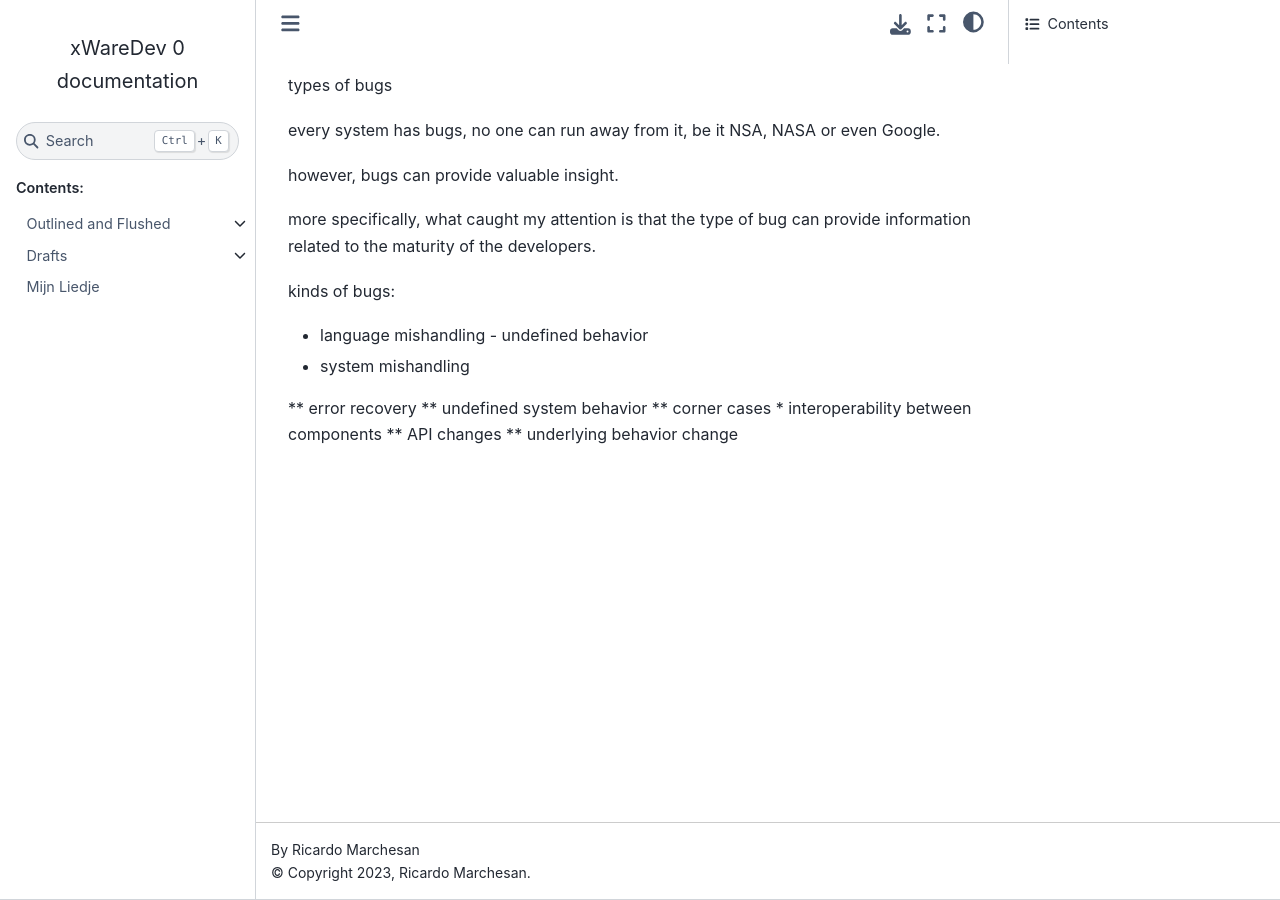
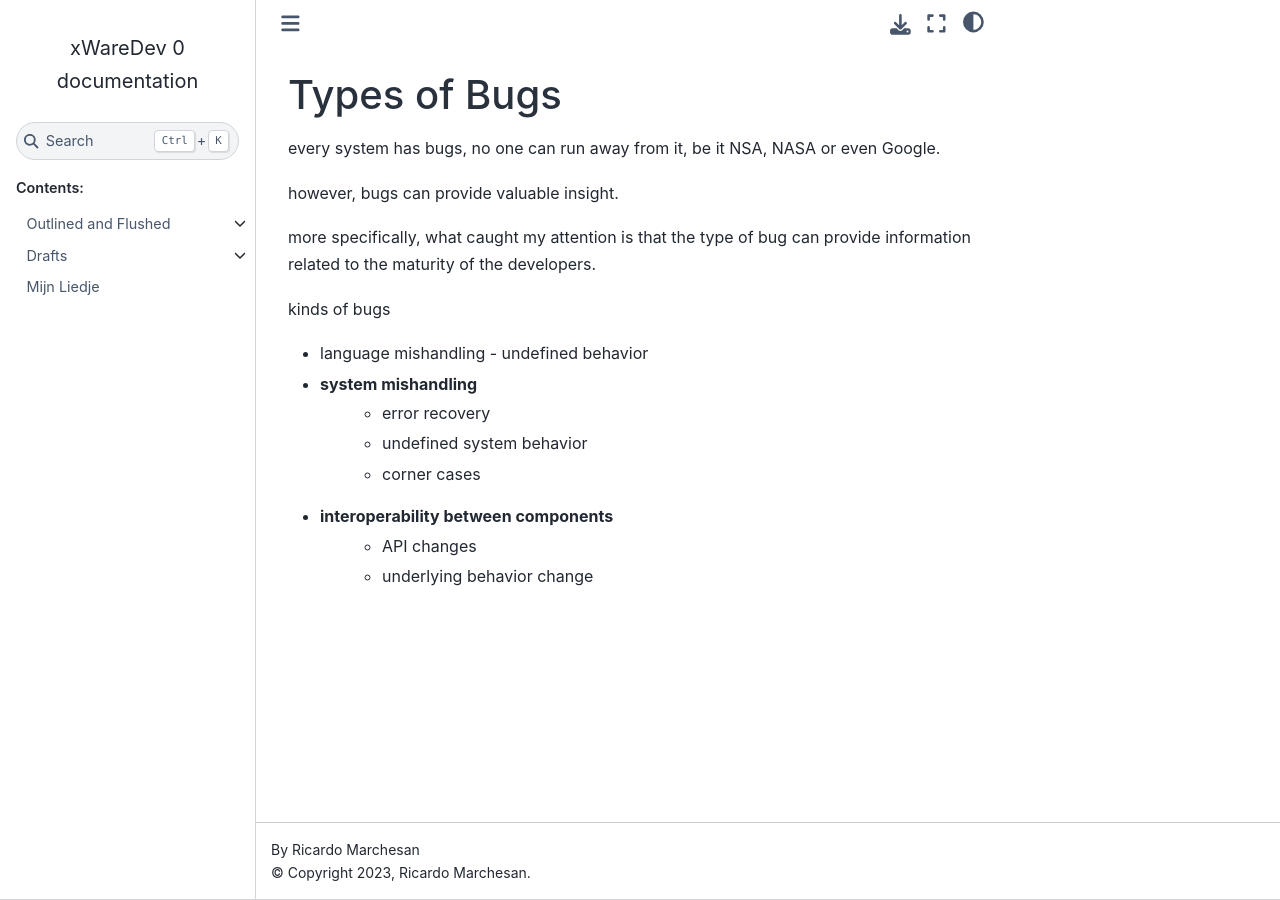
Before and after one commit to rikardonm/betina, a Sphinx documentation site: the page built from source/drafts/bugs.rst, in a window 1280 px wide. Built offline with Sphinx 7.4.7 and the Sphinx Book theme 1.1.4, drawn with Linux system fonts in a browser that asks for light colours.

Commit message:
Fix bugs page

```diff
--- a/source/drafts/bugs.rst
+++ b/source/drafts/bugs.rst
@@ -1,4 +1,5 @@
-types of bugs
+Types of Bugs
+=============
 
 every system has bugs, no one can run away from it, be it NSA, NASA or even Google.
 
@@ -6,13 +7,14 @@ however, bugs can provide valuable insight.
 
 more specifically, what caught my attention is that the type of bug can provide information related to the maturity of the developers.
 
-kinds of bugs:
+kinds of bugs
 
-* language mishandling - undefined behavior
-* system mishandling
-** error recovery
-** undefined system behavior
-** corner cases
-* interoperability between components
-** API changes
-** underlying behavior change
+- language mishandling - undefined behavior
+- system mishandling
+    - error recovery
+    - undefined system behavior
+    - corner cases
+
+- interoperability between components
+    - API changes
+    - underlying behavior change
```
